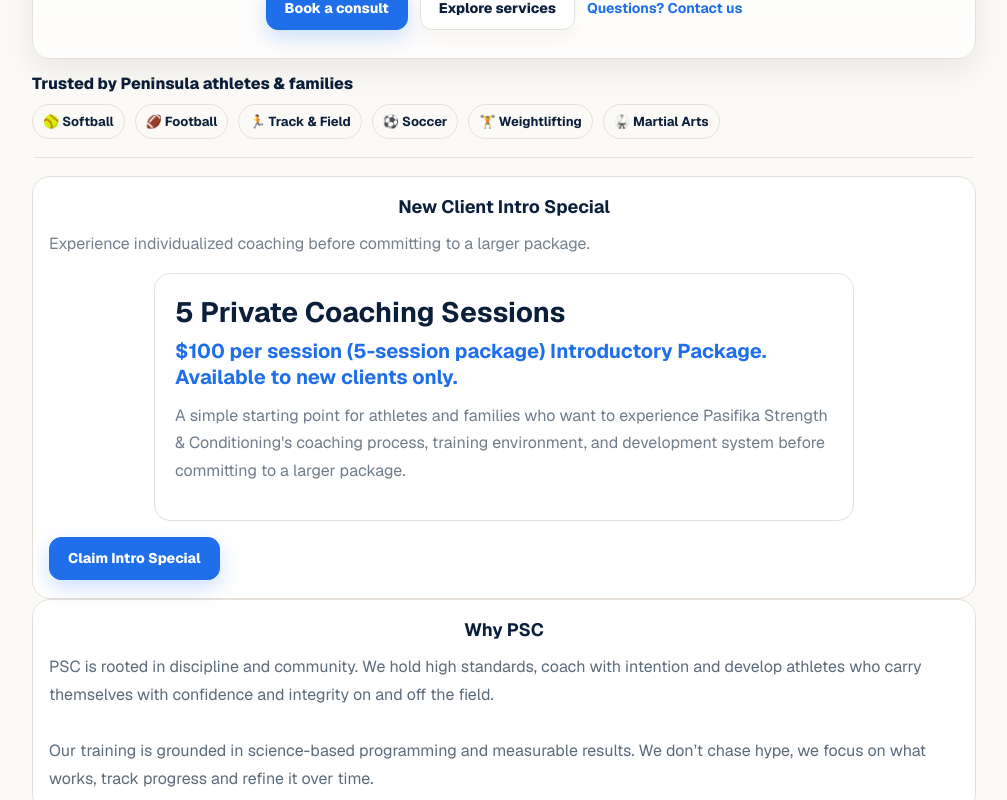
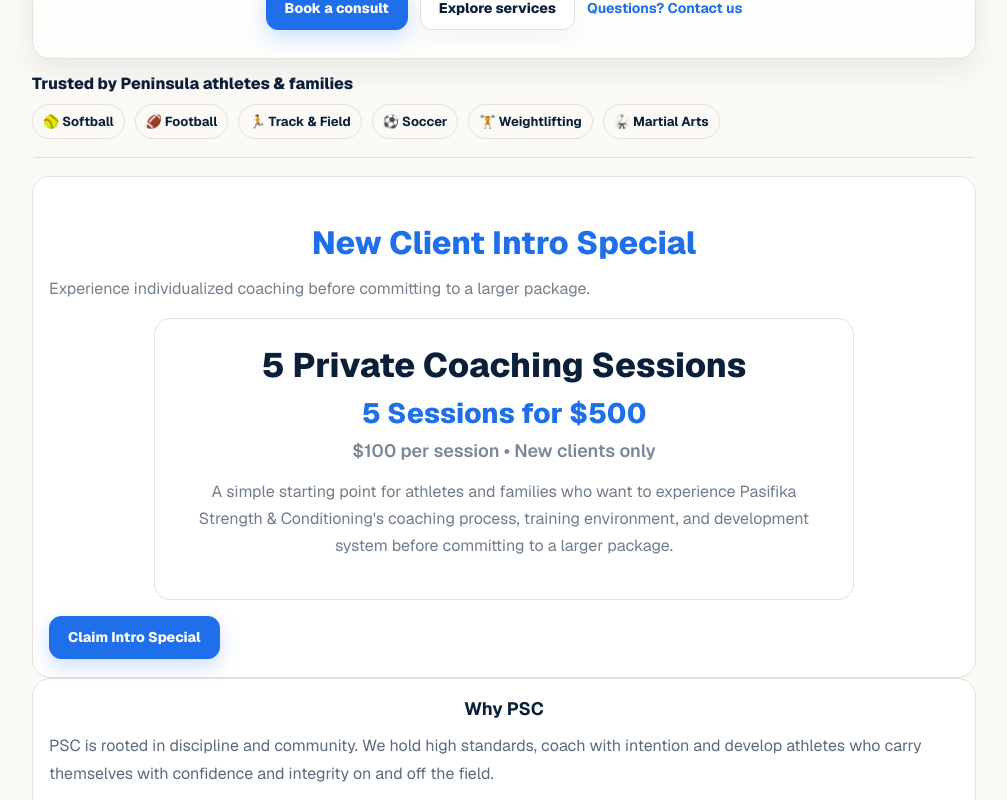
Before and after one commit to UHE4VY/pasifika-sc, a Next.js app: page / in a window 1280 px wide. Shown: the part 559-1359 px from the top of the page, without its empty margins (136-1143 px from the left). Built offline with nearby package versions, Linux system fonts and the light colour scheme.

Commit message:
Improve intro special section

```diff
--- a/app/page.tsx
+++ b/app/page.tsx
@@ -73,7 +73,17 @@
 
 {/* NEW CLIENT SPECIAL */}
 <section style={panelStyle}>
-  <h2 style={sectionTitleStyle}>New Client Intro Special</h2>
+<h2
+  style={{
+    fontSize: 32,
+    fontWeight: 800,
+    color: "var(--accent)",
+    marginBottom: 12,
+    textAlign: "center",
+  }}
+>
+  New Client Intro Special
+</h2>
 
   <p style={cardBodyStyle}>
     Experience individualized coaching before committing to a larger package.
@@ -83,17 +93,21 @@
   style={{
     maxWidth: 700,
     margin: "16px auto",
-      padding: "20px",
+    padding: "24px",
     border: "1px solid var(--border)",
     borderRadius: 16,
     background: "var(--panel2)",
+    textAlign: "center",
   }}
 >
+
 <h3
   style={{
     margin: "0 0 8px",
-        fontSize: 28,
+    fontSize: 34,
+    fontWeight: 800,
     color: "var(--navy)",
+    textAlign: "center",
   }}
 >
   5 Private Coaching Sessions
@@ -101,20 +115,34 @@
 
 <p
   style={{
-        margin: 0,
-        fontSize: 20,
-        fontWeight: 700,
+    margin: "8px 0",
+    fontSize: 28,
+    fontWeight: 800,
     color: "var(--accent)",
+    textAlign: "center",
   }}
 >
-      $100 per session (5-session package) Introductory Package. Available to new clients only.
+  5 Sessions for $500
 </p>
 
 <p
   style={{
-        marginTop: 12,
+    margin: 0,
+    fontSize: 18,
+    fontWeight: 600,
+    opacity: 0.8,
+    textAlign: "center",
+  }}
+>
+  $100 per session • New clients only
+</p>
+
+<p
+  style={{
+    marginTop: 16,
     lineHeight: 1.7,
     opacity: 0.88,
+    textAlign: "center",
   }}
 >
       A simple starting point for athletes and families who want to experience
```
Lines whose indentation alone changed are shown as unchanged.
